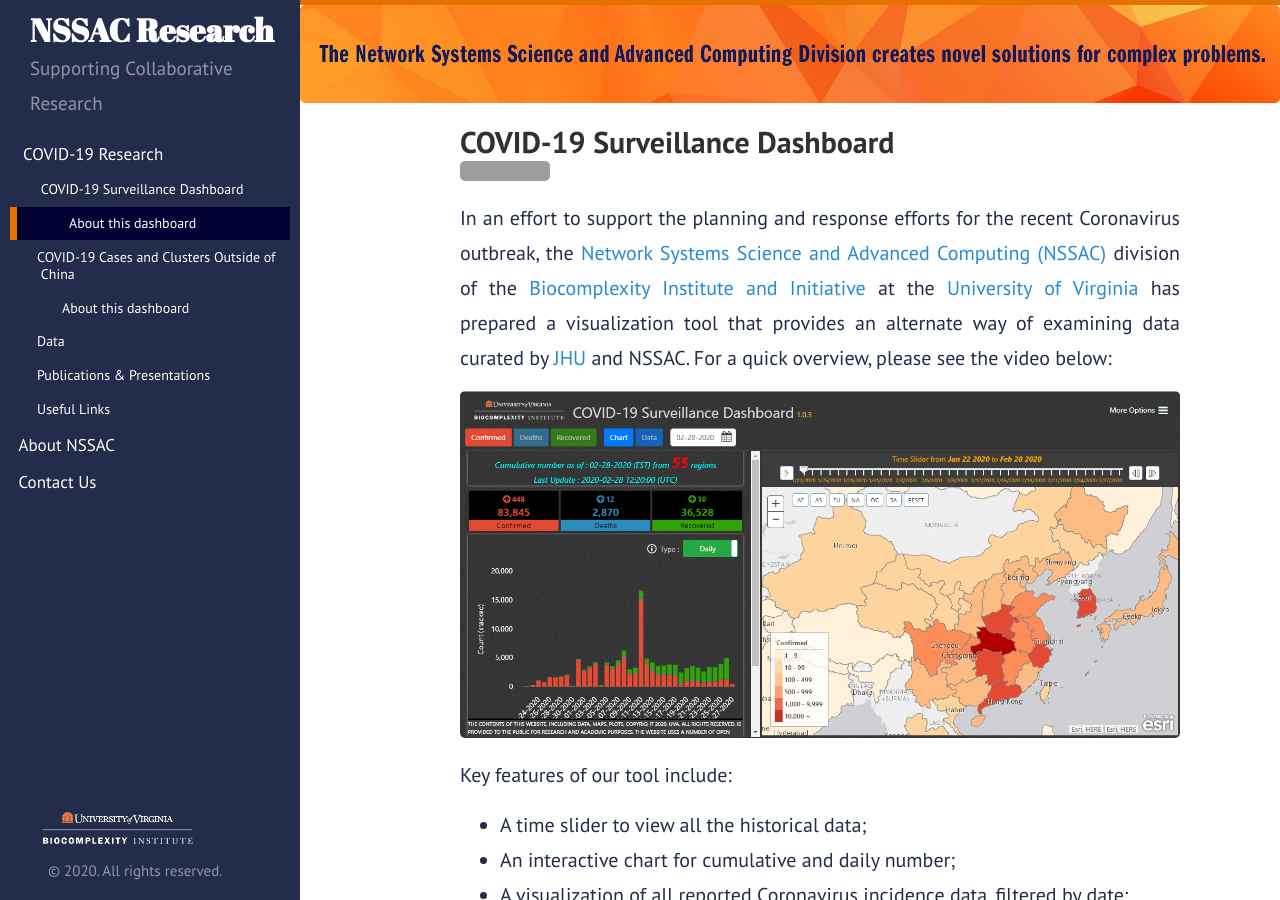
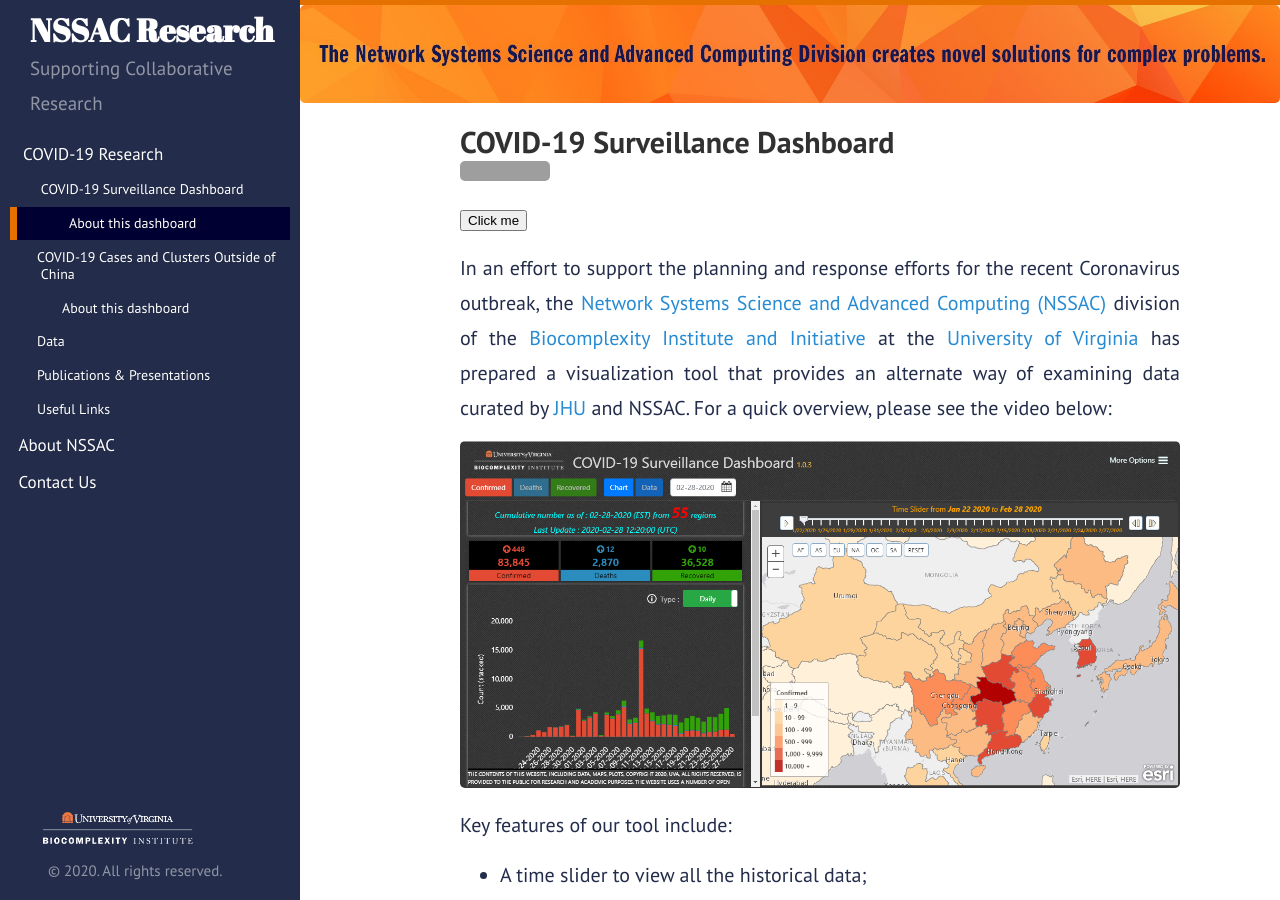
Before and after one commit to mehta-gaurav/mehta-gaurav.github.io, a Jekyll site: the page built from covid-19/dashboard/index.md, in a window 1280 px wide and 900 px high. Built offline with Jekyll 4.4.1, drawn with Linux system fonts in a browser that asks for light colours; our own code applies the rules of GitHub Pages for plain Markdown files; grey boxes are pictures that could not be loaded.

Commit message:
Update index.md

```diff
--- a/covid-19/dashboard/index.md
+++ b/covid-19/dashboard/index.md
@@ -1,6 +1,6 @@
-## COVID-19 Surveillance Dashboard
+## COVID-19 Surveillance Dashboard &nbsp;&nbsp;&nbsp;&nbsp; [![View Dashboard](https://img.shields.io/github/watchers/jonsn0w/hyde.svg?style=social)](http://nssac.bii.virginia.edu/covid-19/dashboard/)
 
- [![View Dashboard](https://img.shields.io/github/watchers/jonsn0w/hyde.svg?style=social)](http://nssac.bii.virginia.edu/covid-19/dashboard/)
+<button name="button" onclick="https://img.shields.io/github/watchers/jonsn0w/hyde.svg?style=social">Click me</button>
 
 In an effort to support the planning and response efforts for the recent Coronavirus outbreak,
 the [Network Systems Science and Advanced Computing (NSSAC)](https://biocomplexity.virginia.edu/nssac)
```
